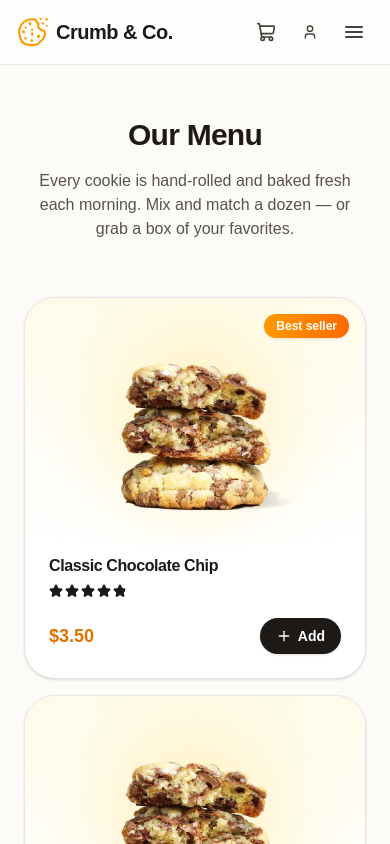
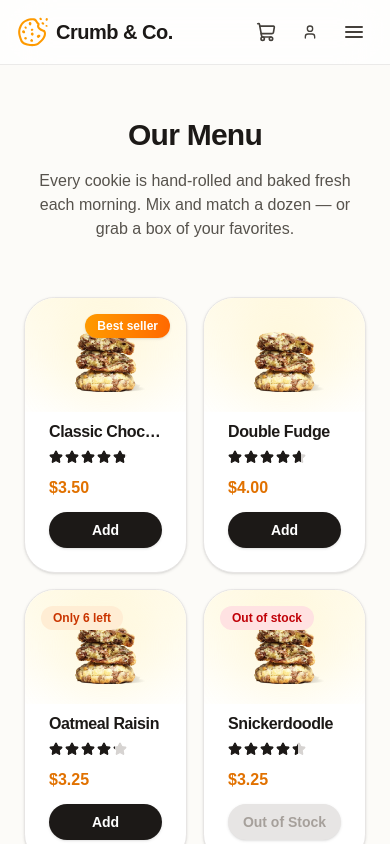
Before and after one commit to juliarina/cookie-store, a React (Vite) app: page /menu in a window 390 px wide. Shown: the top 844 px of the page. Built offline with nearby package versions, Linux system fonts and the light colour scheme.

Commit message:
style: responsive cookie card image and layout on mobile

```diff
--- a/src/pages/Menu.tsx
+++ b/src/pages/Menu.tsx
@@ -23,7 +23,7 @@ export default function Menu() {
         </p>
       </div>
 
-      <div className="mt-14 grid gap-4 sm:grid-cols-2 lg:grid-cols-3 xl:grid-cols-4">
+      <div className="mt-14 grid grid-cols-2 gap-4 lg:grid-cols-3 xl:grid-cols-4">
         {cookies.map((cookie) => {
           const inCart = cartQuantity(cookie.id)
           const outOfStock = cookie.stock === 0
@@ -36,14 +36,14 @@ export default function Menu() {
               key={cookie.id}
               className="group relative flex flex-col overflow-hidden rounded-3xl border border-stone-200 bg-white shadow-sm transition-all duration-300 hover:-translate-y-1.5 hover:border-amber-200 hover:shadow-xl hover:shadow-amber-900/10"
             >
-              <div className="relative flex min-h-60 items-center justify-center overflow-hidden bg-gradient-to-b from-amber-50 to-white px-8 pb-4 pt-10">
+              <div className="relative flex items-center justify-center overflow-hidden bg-gradient-to-b from-amber-50 to-white px-4 pb-3 pt-6 sm:min-h-56 sm:px-8 sm:pb-4 sm:pt-10">
                 <div className="absolute inset-0 flex items-center justify-center">
-                  <div className="h-44 w-44 rounded-full bg-amber-200/40 blur-2xl transition-transform duration-500 group-hover:scale-125" />
+                  <div className="h-[22vw] w-[22vw] rounded-full bg-amber-200/40 blur-2xl transition-transform duration-500 group-hover:scale-125 sm:h-36 sm:w-36 lg:h-44 lg:w-44" />
                 </div>
                 <img
                     src={cookieImage}
                     alt={cookie.name}
-                    className="relative h-48 w-48 object-cover transition-transform duration-500 ease-out group-hover:scale-110"
+                    className="relative h-[20vw] w-[20vw] object-cover transition-transform duration-500 ease-out group-hover:scale-110 sm:h-40 sm:w-40 lg:h-48 lg:w-48"
                   />
                 <div className="absolute left-4 top-4 flex flex-col items-start gap-1.5">
                   {outOfStock && (
@@ -65,21 +65,21 @@ export default function Menu() {
               </div>
 
               <div className="flex flex-1 flex-col p-6 pt-2">
-                <h2 className="text-base font-semibold tracking-tight text-stone-900">
+                <h2 className="truncate text-base font-semibold tracking-tight text-stone-900">
                   {cookie.name}
                 </h2>
                 <div className="mt-1.5 flex items-center gap-1.5">
                   <RatingStars rating={cookie.rating} />
                 </div>
-                <div className="mt-5 flex items-center justify-between gap-3">
-                  <span className="text-lg font-bold text-amber-600">
+                <div className="mt-auto flex flex-col items-stretch gap-3 pt-3 sm:flex-row sm:items-center sm:justify-between">
+                  <span className="text-base font-bold text-amber-600 sm:text-xl">
                     ${cookie.price.toFixed(2)}
                   </span>
                   <button
                     type="button"
                     disabled={outOfStock || atLimit}
                     onClick={() => addToCart(cookie)}
-                    className="inline-flex items-center gap-1.5 rounded-full bg-stone-900 px-4 py-2 text-sm font-semibold text-white shadow-sm transition-all duration-200 hover:scale-[1.04] hover:bg-amber-500 active:scale-[0.98] disabled:cursor-not-allowed disabled:bg-stone-200 disabled:text-stone-400 disabled:hover:scale-100"
+                    className="inline-flex w-full items-center justify-center gap-1.5 rounded-full bg-stone-900 px-3 py-2 text-sm font-semibold text-white shadow-sm transition-all duration-200 hover:scale-[1.04] hover:bg-amber-500 active:scale-[0.98] disabled:cursor-not-allowed disabled:bg-stone-200 disabled:text-stone-400 disabled:hover:scale-100 sm:w-auto sm:px-4"
                   >
                     {outOfStock ? (
                       "Out of Stock"
@@ -87,7 +87,7 @@ export default function Menu() {
                       "Max in Cart"
                     ) : (
                       <>
-                        <Plus className="h-4 w-4" />
+                        <Plus className="hidden h-4 w-4 sm:block" />
                         Add
                       </>
                     )}
```
